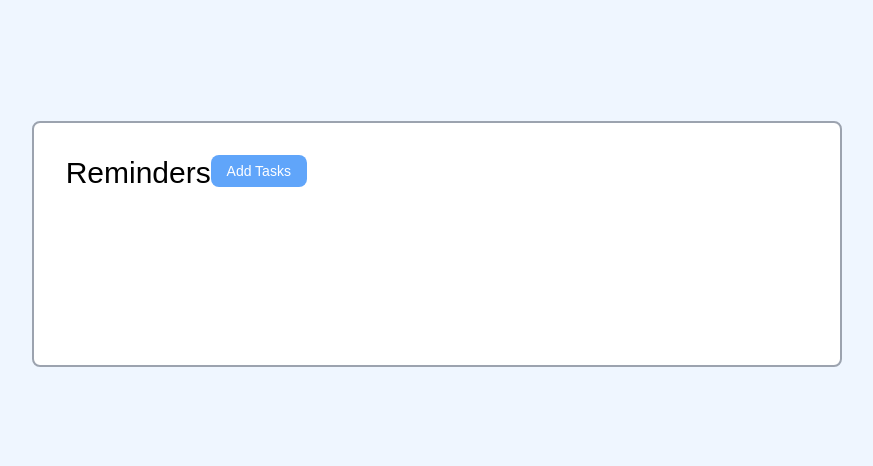
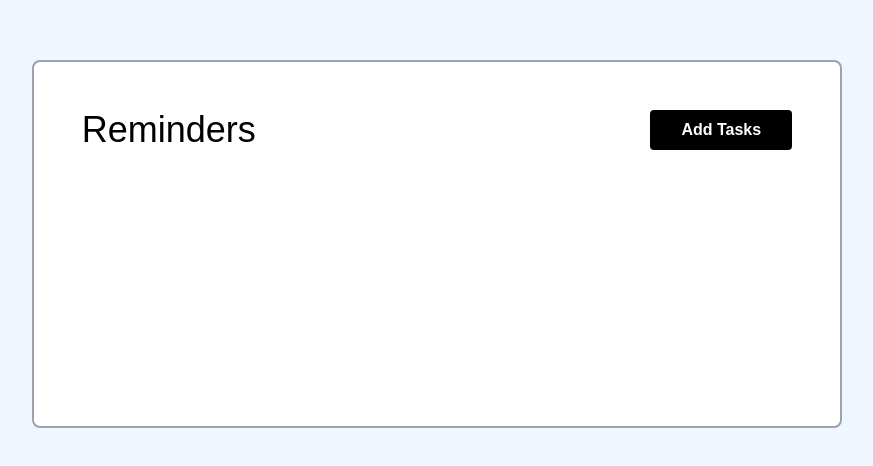
Before and after one commit to AbhinavRobinson/one-react-app, a React (Create React App) app: page / in a window 1280 px wide. Shown: the part 156-622 px from the top of the page, without its empty margins (203-1076 px from the left). Built offline with nearby package versions, Linux system fonts and the light colour scheme.

Commit message:
(feat): align buttons

```diff
--- a/src/components/Reminder.tsx
+++ b/src/components/Reminder.tsx
@@ -3,9 +3,9 @@
  */
 const Reminder = ({ title = "Reminders" }) => {
   return (
-    <header className="flex flex-row w-2/3 p-8 bg-white border-2 border-gray-400 rounded-lg h-1/3">
-      <h1 className="text-3xl font-medium">{title}</h1>
-      <button className="w-24 h-8 text-sm text-center text-white bg-blue-400 rounded-lg">
+    <header className="flex flex-row w-2/3 p-12 bg-white border-2 border-gray-400 rounded-lg h-1/2">
+      <h1 className="w-4/5 h-10 text-4xl font-medium align-middle">{title}</h1>
+      <button className="justify-end w-1/5 h-10 font-semibold text-center text-white bg-black rounded">
         Add Tasks
       </button>
     </header>
```
Also changed, not shown: 1 other file (tests, documents, lock files or other folders).
